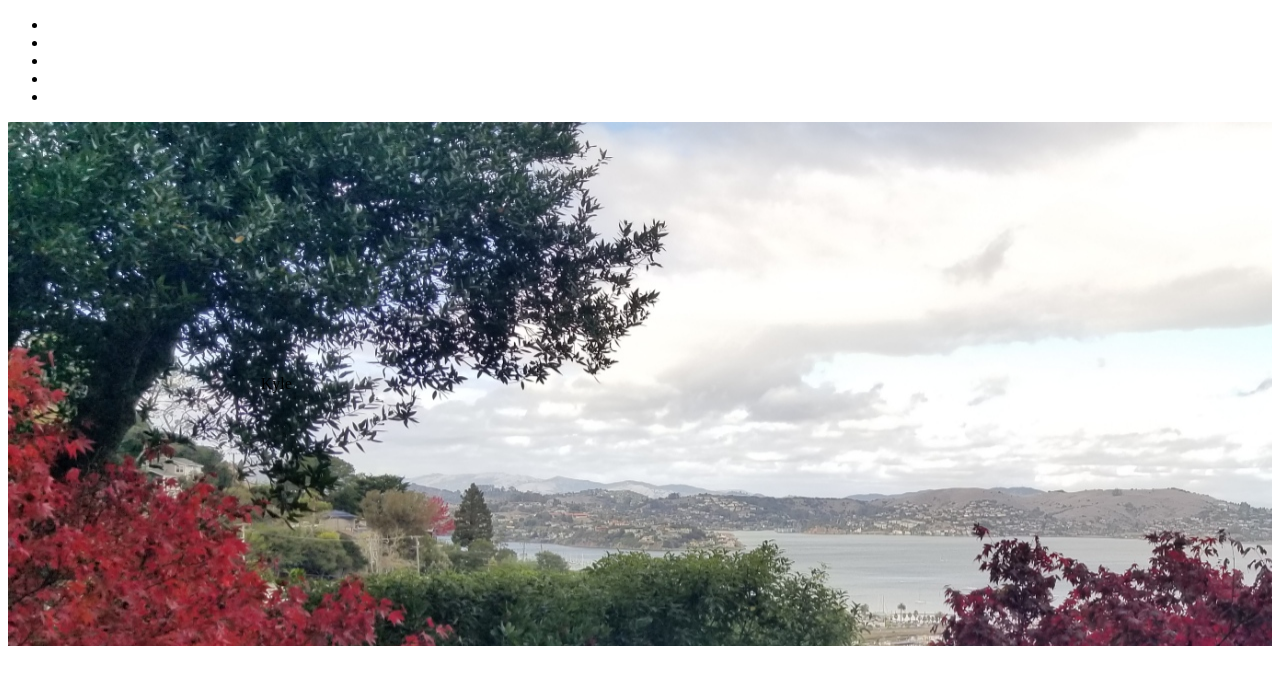
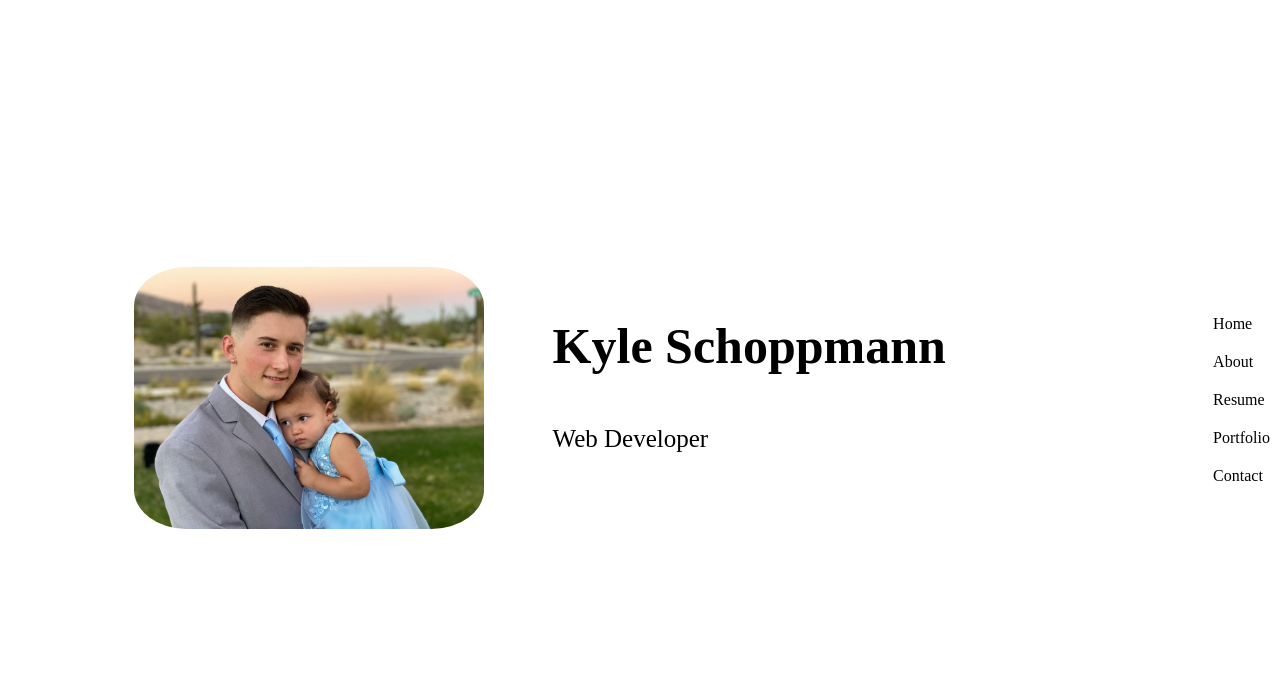
Before and after one commit to kyleschop/kyle-schoppmann-portfolio, a plain HTML site: page index.html in a window 1280 px wide. Drawn offline with Linux system fonts and the light colour scheme.

Commit message:
added styling changes

```diff
--- a/assets/style.css
+++ b/assets/style.css
@@ -1,4 +1,50 @@
+header {
+    position: fixed;
+    top: 0;
+    right: 0;
+    bottom: 0;
+    display: flex;
+    justify-content: center;
+    flex-direction: column;
+}
+
+ul {
+    list-style: none;
+}
+
+li {
+    padding: 10px;
+}
+
+a {
+    color: black;
+    text-decoration: none;
+}
+
 #hero {
-    background-image: url(./images/Sausalito\ fall.jpg);
-    padding: 20%;
+    display: flex;
+    flex-wrap: wrap;
+    justify-content: space-around;
+    align-content: center;
+    position: absolute;
+    bottom: 0;
+    top: 0;
+    left: 0;
+    right: 0;
+    padding-right: 300px;
+    padding-left: 100px;
 }
+
+img {
+    width: 350px;
+    height: 262px;
+    border-radius: 15%;
+}
+
+h1 {
+    font-size: 50px;
+}
+
+p {
+    font-size: 25px;
+}
--- a/index.html
+++ b/index.html
@@ -12,24 +12,47 @@
         <nav>
             <ul>
                 <li>
-                    <a href=""></a>
+                    <a href="">
+                        <i></i>
+                        <span>Home</span>
+                    </a>
                 </li>
                 <li>
-                    <a href=""></a>
+                    <a href="">
+                        <i></i>
+                        <span>About</span>
+                    </a>
                 </li>
                 <li>
-                    <a href=""></a>
+                    <a href="">
+                        <i></i>
+                        <span>Resume</span>
+                    </a>
                 </li>
                 <li>
-                    <a href=""></a>
+                    <a href="">
+                        <i></i>
+                        <span>Portfolio</span>
+                    </a>
                 </li>
                 <li>
-                    <a href=""></a>
+                    <a href="">
+                        <i></i>
+                        <span>Contact</span>
+                    </a>
                 </li>
             </ul>
         </nav>
     </header>
-    <section id="hero">Kyle</section>
+    <section id="hero">
+        <section>
+            <img src="./assets/images/Kyle and Lola.jpeg" alt="Photo of Kyle and his daughter">
+        </section>
+        <section>
+            <h1>Kyle Schoppmann</h1>
+            <p>Web Developer</p>
+        </section>
+    </section>
     <main>
         <section id="aboutme"></section>
         <section id="resume"></section>
```
